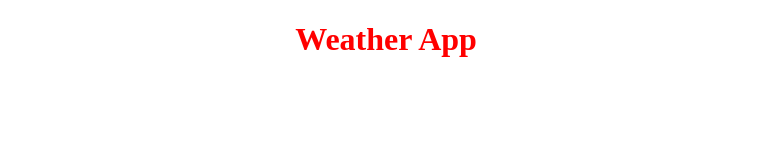
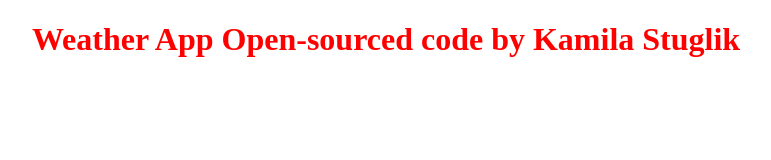
Before and after one commit to KamilaStuglik/my-first-project, a plain HTML site: page index.html in a window 1280 px wide. Shown: the whole page, without its empty margins (254-1025 px from the left). Drawn offline with Linux system fonts and the light colour scheme.

Commit message:
Update index.html

```diff
--- a/index.html
+++ b/index.html
@@ -10,6 +10,7 @@
 <body>
     <h1>
     Weather App
+    Open-sourced code by Kamila Stuglik
     </h1>
     <script src="script.js"></script>
 </body>
```
